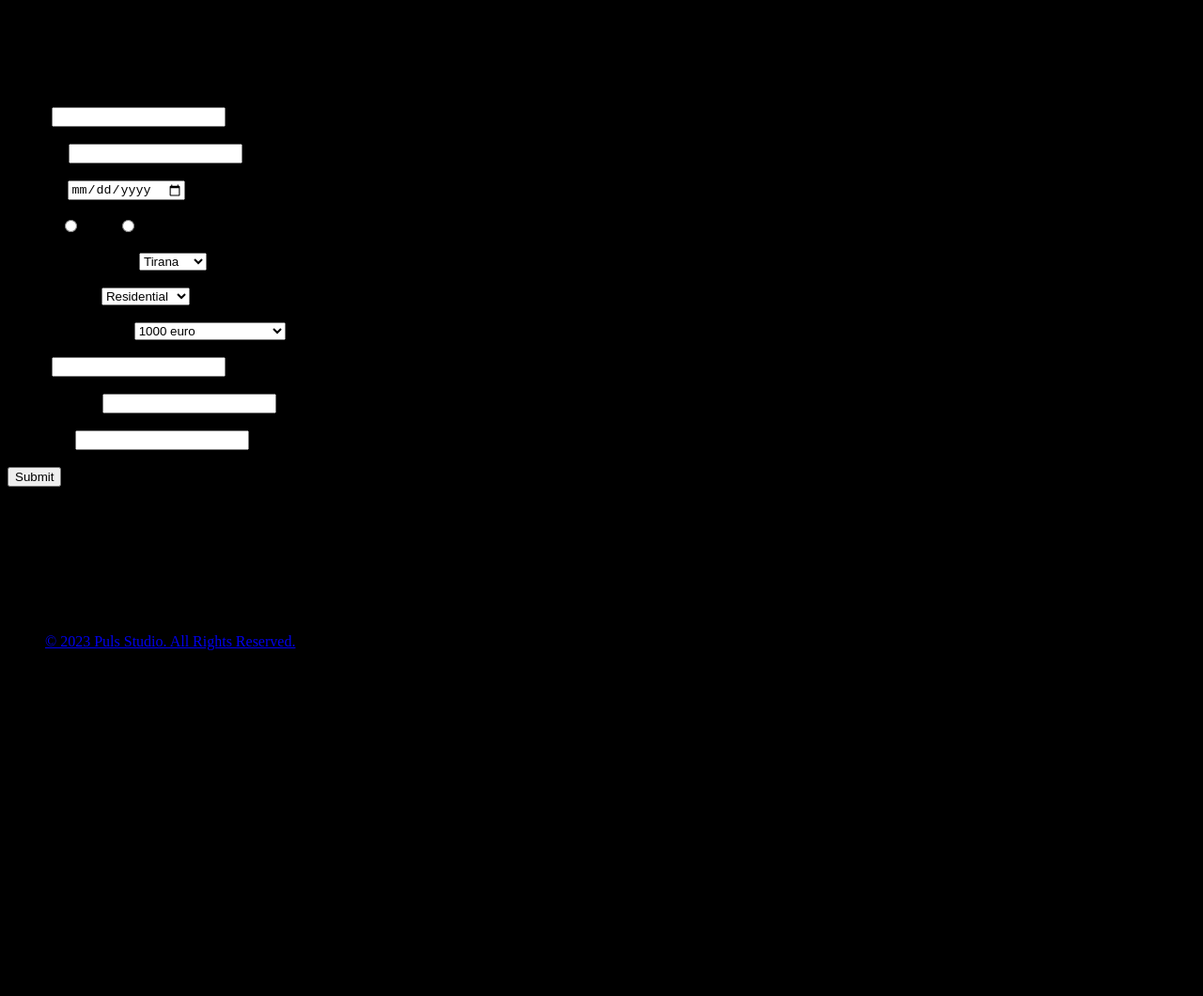
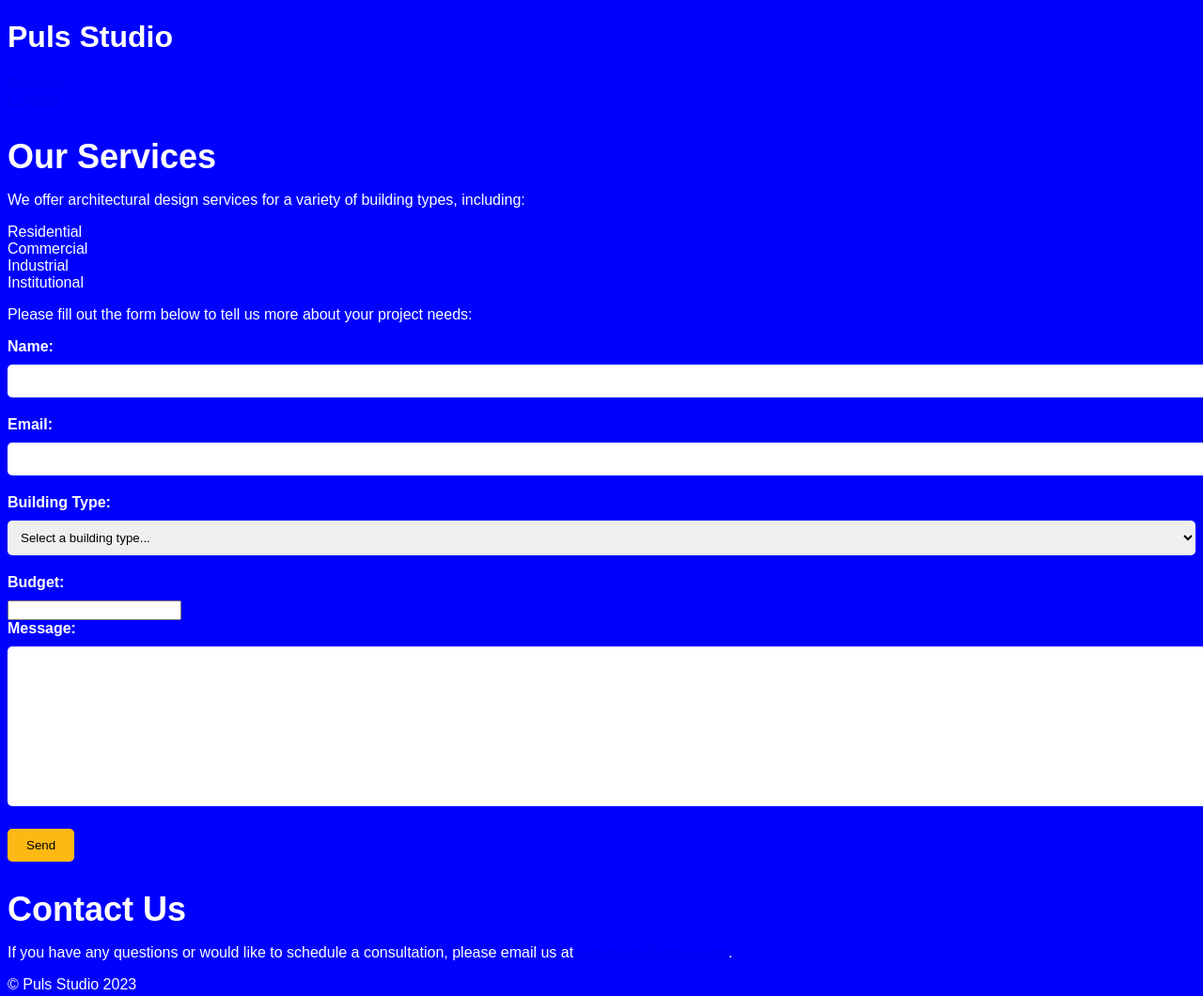
Before and after one commit to Marjon07/pulsstudio.com, a plain HTML site: page index.html in a window 1280 px wide. Shown: the whole page at 94% size. Before the commit the page ends 800 px from the top, so only its background shows below. Drawn offline with Linux system fonts and the light colour scheme.

Commit message:
Update index.html

```diff
--- a/index.html
+++ b/index.html
@@ -1,81 +1,61 @@
 <!DOCTYPE html>
-<html lang="en">
+<html>
   <head>
     <meta charset="UTF-8">
     <title>Puls Studio</title>
+    <link rel="stylesheet" href="style.css">
   </head>
-  <body style="background-color: black;">
-    <h1>Puls Studio</h1>
-    <p>Please fill out the following form:</p>
-    <form>
-      <label for="name">Name:</label>
-      <input type="text" id="name" name="name"><br><br>
+  <body>
+    <header>
+      <h1>Puls Studio</h1>
+      <nav>
+        <ul>
+          <li><a href="#services">Services</a></li>
+          <li><a href="#contact">Contact</a></li>
+        </ul>
+      </nav>
+    </header>
 
-      <label for="surname">Surname:</label>
-      <input type="text" id="surname" name="surname"><br><br>
+    <main>
+      <section id="services">
+        <h2>Our Services</h2>
+        <p>We offer architectural design services for a variety of building types, including:</p>
+        <ul>
+          <li>Residential</li>
+          <li>Commercial</li>
+          <li>Industrial</li>
+          <li>Institutional</li>
+        </ul>
+        <p>Please fill out the form below to tell us more about your project needs:</p>
+        <form action="mailto:pulsbuilds@gmail.com" method="post" enctype="text/plain">
+          <label for="name">Name:</label>
+          <input type="text" id="name" name="name" required>
+          <label for="email">Email:</label>
+          <input type="email" id="email" name="email" required>
+          <label for="building-type">Building Type:</label>
+          <select id="building-type" name="building-type" required>
+            <option value="" disabled selected>Select a building type...</option>
+            <option value="residential">Residential</option>
+            <option value="commercial">Commercial</option>
+            <option value="industrial">Industrial</option>
+            <option value="institutional">Institutional</option>
+          </select>
+          <label for="budget">Budget:</label>
+          <input type="number" id="budget" name="budget" min="0" required>
+          <label for="message">Message:</label>
+          <textarea id="message" name="message" rows="5"></textarea>
+          <button type="submit">Send</button>
+        </form>
+      </section>
 
-      <label for="birthday">Birthday:</label>
-      <input type="date" id="birthday" name="birthday"><br><br>
+      <section id="contact">
+        <h2>Contact Us</h2>
+        <p>If you have any questions or would like to schedule a consultation, please email us at <a href="mailto:pulsbuilds@gmail.com">pulsbuilds@gmail.com</a>.</p>
+      </section>
+    </main>
 
-      <label for="gender">Gender:</label>
-      <input type="radio" id="male" name="gender" value="male">
-      <label for="male">Male</label>
-      <input type="radio" id="female" name="gender" value="female">
-      <label for="female">Female</label><br><br>
-
-      <label for="location">Location of building:</label>
-      <select id="location" name="location">
-        <option value="tirana">Tirana</option>
-        <option value="durres">Durres</option>
-        <option value="vlore">Vlore</option>
-        <option value="shkoder">Shkoder</option>
-        <option value="other">Other</option>
-      </select><br><br>
-
-      <label for="building-type">Building Type:</label>
-      <select id="building-type" name="building-type">
-        <option value="residential">Residential</option>
-        <option value="commercial">Commercial</option>
-        <option value="institutional">Institutional</option>
-        <option value="industrial">Industrial</option>
-        <option value="other">Other</option>
-      </select><br><br>
-
-      <label for="budget">Budget for building:</label>
-      <select id="budget" name="budget">
-        <option value="1000">1000 euro</option>
-        <option value="2000">2000 euro</option>
-        <option value="5000">5000 euro</option>
-        <option value="10000">10000 euro</option>
-        <option value="50000">50000 euro</option>
-        <option value="100000">100000 euro</option>
-        <option value="400000">400000 euro</option>
-        <option value="more">More than 400000 euro</option>
-      </select><br><br>
-
-      <label for="email">Email:</label>
-      <input type="email" id="email" name="email"><br><br>
-
-      <label for="phone">Phone number:</label>
-      <input type="tel" id="phone" name="phone"><br><br>
-
-      <label for="instagram">Instagram:</label>
-      <input type="text" id="instagram" name="instagram"><br><br>
-
-      <input type="submit" value="Submit">
-    </form>
-
-    <br><br>
-    <p>Contact us:</p>
-    <ul>
-      <li>Email: pulsbuilds@gmail.com</li>
-      <li>Phone: +355696727588</li>
-      <li>Instagram: <a href="https://www.instagram.com/puls
-            </ul>
-</div>
-
-<div class="footer">
-  <p>© 2023 Puls Studio. All Rights Reserved.</p>
-</div>
+    <footer>
+      <p>&copy; Puls Studio 2023</p>
+    </footer>
   </body>
 </html>
```
